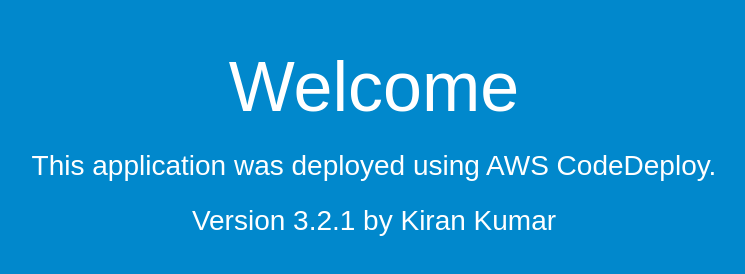
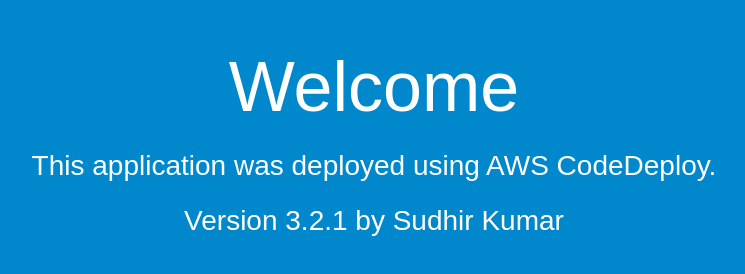
Before and after one commit to sudhirr4u/sudhirrepo, a plain HTML site: page index.html in a window 1280 px wide. Shown: the whole page, without its empty margins (266-1011 px from the left). Drawn offline with Linux system fonts and the light colour scheme.

Commit message:
Update index.html

```diff
--- a/index.html
+++ b/index.html
@@ -28,7 +28,7 @@
   <div align="center">
     <h1>Welcome</h1>
     <h2>This application was deployed using AWS CodeDeploy.</h2>
-<h2>Version 3.2.1 by Kiran Kumar</h2>
+<h2>Version 3.2.1 by Sudhir Kumar</h2>
     <p></p>
   </div>
 </body>
```
